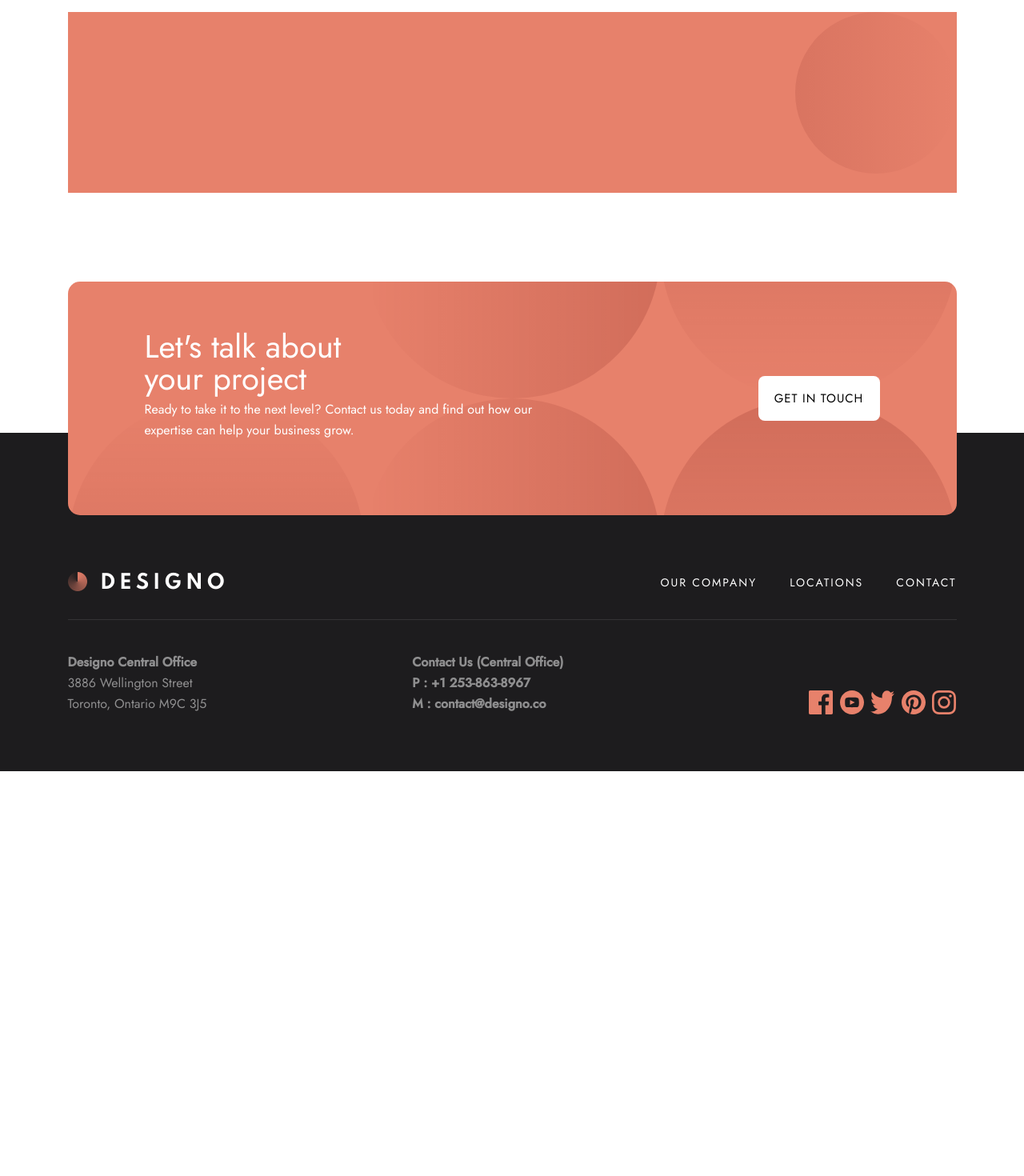
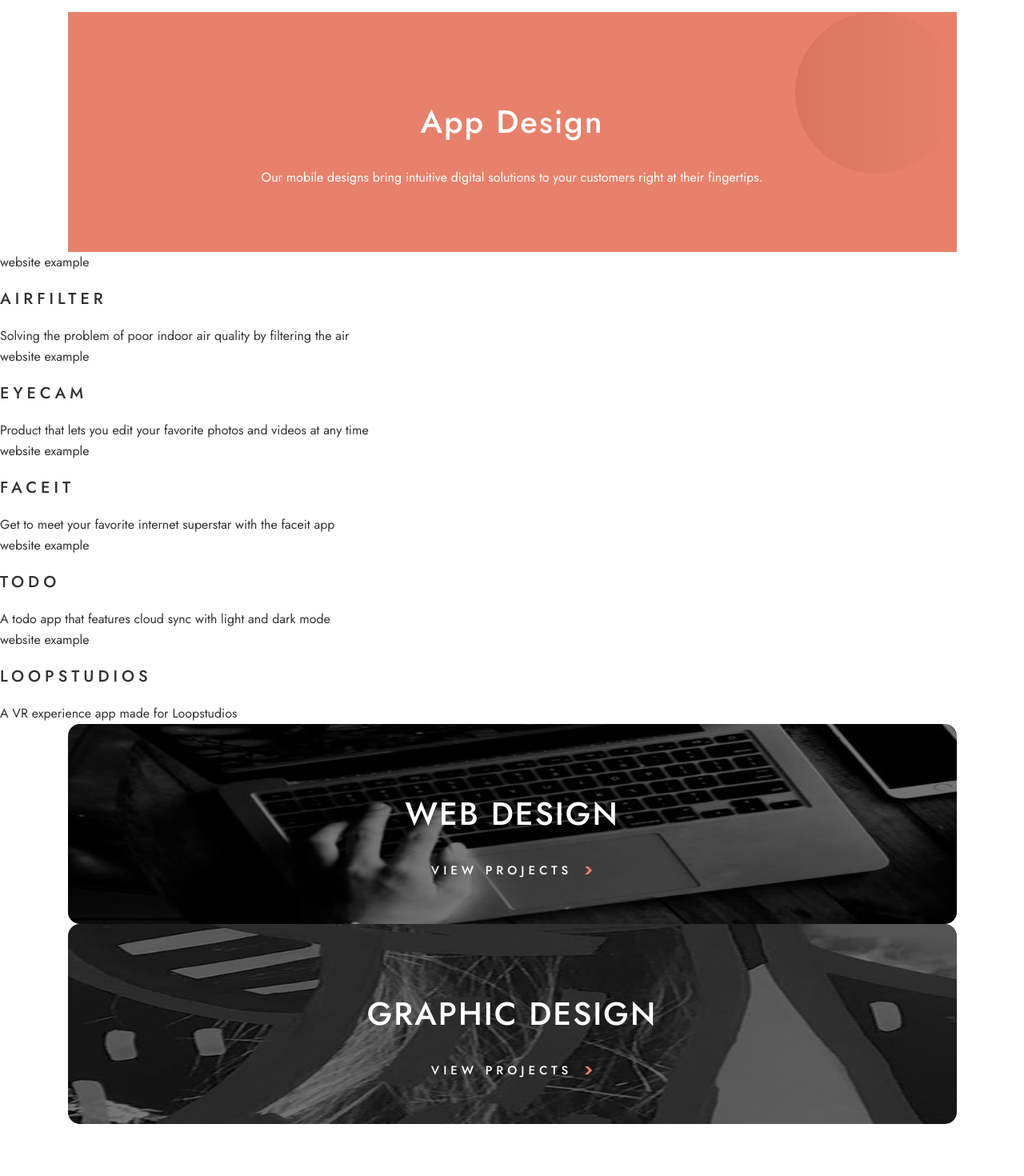
Before and after one commit to jajasam/Designo, a React (Create React App) app: page /service/app-design in a window 1280 px wide. Shown: the part 140-1610 px from the top of the page at 80% size. Before the commit the page ends 1104 px from the top, so only its background shows below. Built offline with nearby package versions, Linux system fonts and the light colour scheme.

Commit message:
page for services and use of routes

```diff
--- a/package.json
+++ b/package.json
@@ -8,6 +8,7 @@
     "@testing-library/user-event": "^13.5.0",
     "react": "^18.2.0",
     "react-dom": "^18.2.0",
+    "react-router-dom": "^6.4.3",
     "react-scripts": "5.0.1",
     "sass": "^1.56.1",
     "web-vitals": "^2.1.4"
--- a/src/App.js
+++ b/src/App.js
@@ -1,3 +1,5 @@
+import { Routes, Route } from "react-router-dom";
+
 import './styles/App.scss';
 
 import Header from './components/Header'
@@ -7,6 +9,8 @@ import Footer from './components/Footer'
 import Home from './pages/Home'
 import About from './pages/About'
 import Service from './pages/Service'
+import Locations from './pages/Locations'
+import Contact from './pages/Contact'
 
 
 function App() {
@@ -25,9 +29,13 @@ function App() {
     <>
       <Header />
       <main>
-        {/* <Home device={device} /> */}
-        {/* <About device={device} /> */}
-        <Service />
+        <Routes>
+            <Route path="/" exact element={<Home device={device} />} />
+            <Route path="/service/:serviceName" element={<Service device={device} />} />
+            <Route path="/about" element={<About device={device} />} />
+            <Route path="/locations" element={<Locations />} />
+            <Route path="/contact" exact element={<Contact />} />
+          </Routes>
       </main>
       <PreFooter />
       <Footer />
--- a/src/assets/data.json
+++ b/src/assets/data.json
@@ -15,6 +15,7 @@
     ],
     "services": [
         {
+            "slug": "web-design",
             "name": "Web Design",
             "description": "We build websites that serve as powerful marketing tools and bring memorable brand experiences.",
             "img": "web-design",
@@ -46,6 +47,7 @@
             ]
         },
         {
+            "slug": "app-design",
             "name": "App Design",
             "description": "Our mobile designs bring intuitive digital solutions to your customers right at their fingertips.",
             "img": "app-design",
@@ -73,6 +75,7 @@
             ]
         },
         {
+            "slug": "graphic-design",
             "name": "Graphic Design",
             "description": "We deliver eye-catching branding materials that are tailored to meet your business objectives.",
             "img": "graphic-design",
--- a/src/components/Header.jsx
+++ b/src/components/Header.jsx
@@ -1,3 +1,4 @@
+import { Link } from "react-router-dom"
 import '../styles/Header.scss'
 import Navbar from '../components/Navbar'
 
@@ -5,7 +6,9 @@ function Header() {
     return (
         <header>
             <div className="content">
-                <img src={require('../assets/shared/desktop/logo-dark.png')} alt="Logo" className="logo" />
+                <Link to="/">
+                    <img src={require('../assets/shared/desktop/logo-dark.png')} alt="Logo" className="logo" />
+                </Link>
                 <div className="hamburger-icon"></div>
                 <Navbar />
             </div>
--- a/src/components/Navbar.jsx
+++ b/src/components/Navbar.jsx
@@ -1,3 +1,5 @@
+import { Link } from "react-router-dom"
+
 import '../styles/Navbar.scss'
 
 function Navbar() {
@@ -5,13 +7,13 @@ function Navbar() {
         <nav>
             <ul>
                 <li>
-                    <a href="#">Our company</a>
+                    <Link to="/about">Our company</Link>
                 </li>
                 <li>
-                    <a href="#">Locations</a>
+                    <Link to="/locations">Locations</Link>
                 </li>
                 <li>
-                    <a href="#">Contact</a>
+                    <Link to="/contact">Contact</Link>
                 </li>
             </ul>
         </nav>
--- a/src/components/ServiceOverview.jsx
+++ b/src/components/ServiceOverview.jsx
@@ -1,14 +1,16 @@
+import { Link } from "react-router-dom"
+
 import '../styles/ServiceOverview.scss'
 
-function ServiceOverview({ serviceName, img, device }) {
+function ServiceOverview({ slug, serviceName, img, device }) {
     return (
-        <div className="services">
-            {
-                device &&
-                <img src={require(`../assets/home/${device}/image-${img}.jpg`)} alt={`${serviceName}`} width="100%" height="100%" />
-            }
-            <h2>{serviceName}</h2>
-            <a href="#">View Projects</a>
+        <div className="service">
+                {
+                    device &&
+                    <img src={require(`../assets/home/${device}/image-${img}.jpg`)} alt={`${serviceName}`} width="100%" height="100%" />
+                }
+                <h2>{serviceName}</h2>
+                <Link to={`/service/${slug}`}>View Projects</Link>
         </div>
     )
 }
--- /dev/null
+++ b/src/components/WebsiteExample.jsx
@@ -0,0 +1,11 @@
+function WebsiteExample({ name, description }) {
+    return (
+        <div>
+            website example
+            <h3>{name}</h3>
+            <p>{description}</p>
+        </div>
+    )
+}
+
+export default WebsiteExample
--- a/src/index.js
+++ b/src/index.js
@@ -1,10 +1,13 @@
 import React from 'react';
 import ReactDOM from 'react-dom/client';
+import { BrowserRouter as Router } from "react-router-dom"
 import App from './App';
 
 const root = ReactDOM.createRoot(document.getElementById('root'));
 root.render(
   <React.StrictMode>
-    <App />
+    <Router>
+      <App />
+    </Router>
   </React.StrictMode>
 );
--- /dev/null
+++ b/src/pages/Contact.jsx
@@ -0,0 +1,9 @@
+function Contact() {
+    return (
+        <div>
+            contact
+        </div>
+    )
+}
+
+export default Contact
--- a/src/pages/Home.jsx
+++ b/src/pages/Home.jsx
@@ -13,8 +13,9 @@ const qualitiesElem = data.qualities.map(({name, description},i) => <Quality
         key={i}
         i={i} />)
 
-const servicesElem = data.services.map(({name, img},i) => {
+const servicesElem = data.services.map(({slug, name, img},i) => {
 return <ServiceOverview
+        slug={slug}
         serviceName={`${name}`}
         img={`${img}${name === 'Web Design' ? webDesignImgSize : ''}`}
         key={i}
--- /dev/null
+++ b/src/pages/Locations.jsx
@@ -0,0 +1,9 @@
+function Locations() {
+    return (
+        <div>
+            locations
+        </div>
+    )
+}
+
+export default Locations
--- a/src/pages/Service.jsx
+++ b/src/pages/Service.jsx
@@ -1,12 +1,43 @@
+import { useState, useEffect } from "react";
+import { useParams } from 'react-router-dom';
+
+
 import ServiceBanner from '../components/ServiceBanner'
+import WebsiteExample from '../components/WebsiteExample'
+import ServiceOverview from '../components/ServiceOverview'
 
-function Service () {
+import data from '../assets/data.json'
+
+function Service ({ device }) {
+    const params = useParams().serviceName;
+    const serviceData = data.services.filter(service => service.slug === params)
+
+    const websitesElems = serviceData[0]?.websites.map(({name, description}, i)=> <WebsiteExample name={name} description={description} key={i} />)
+
+    const servicesElem = data.services.map(({slug, name, img},i) => slug !== params ?
+    <ServiceOverview
+        slug={slug}
+        serviceName={name}
+        img={`${img}${name === 'Web Design' ? '-small' : ''}`}
+        key={i}
+        device={device}
+        /> : ''
+    )
+
     return (
         <div>
             <ServiceBanner
-                title=""
-                description=""
+                title={serviceData[0].name}
+                description={serviceData[0].description}
             />
+            {
+                websitesElems && websitesElems
+            }
+            <div className="container">
+                {
+                    servicesElem && servicesElem
+                }
+            </div>
         </div>
     )
 }
```
Also changed, not shown: 1 other file (tests, documents, lock files or other folders).
